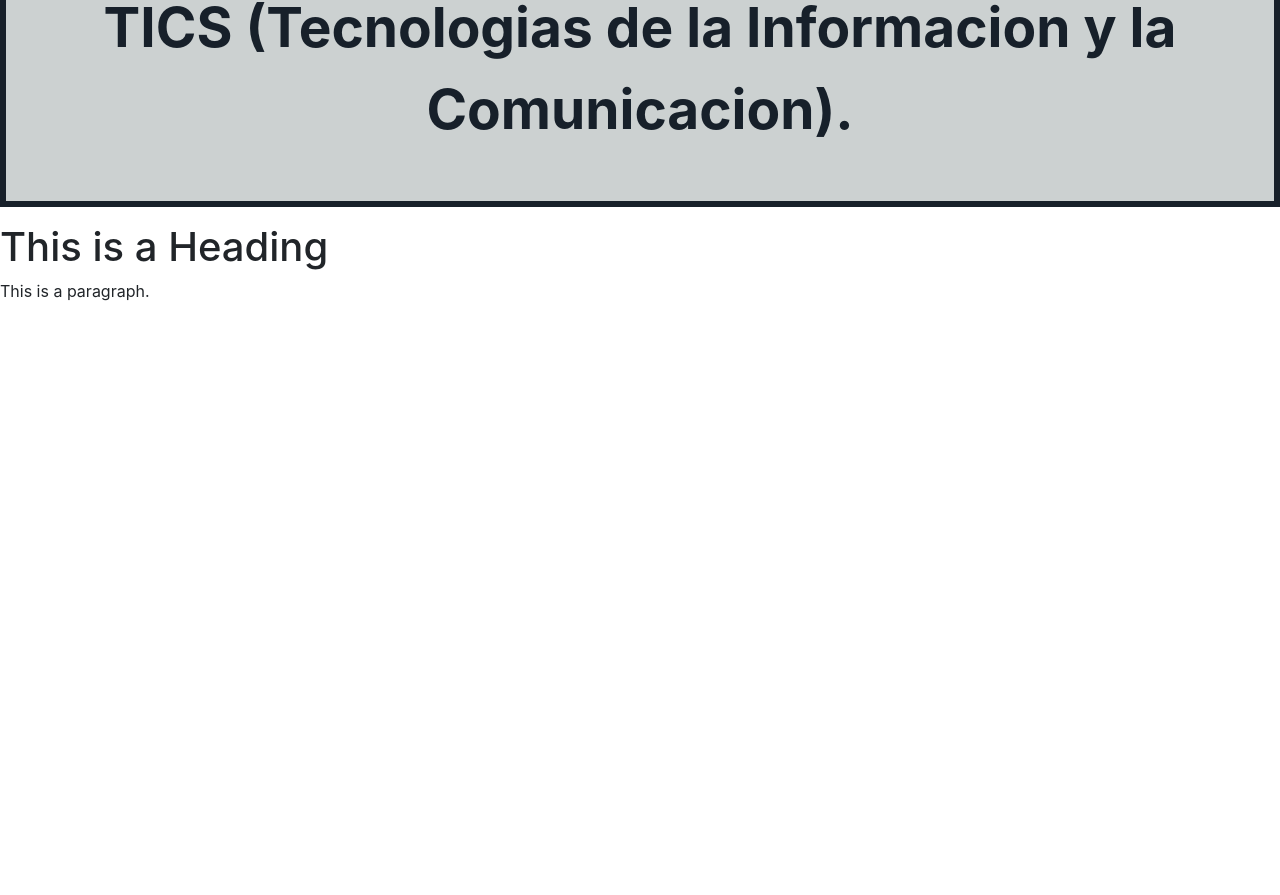
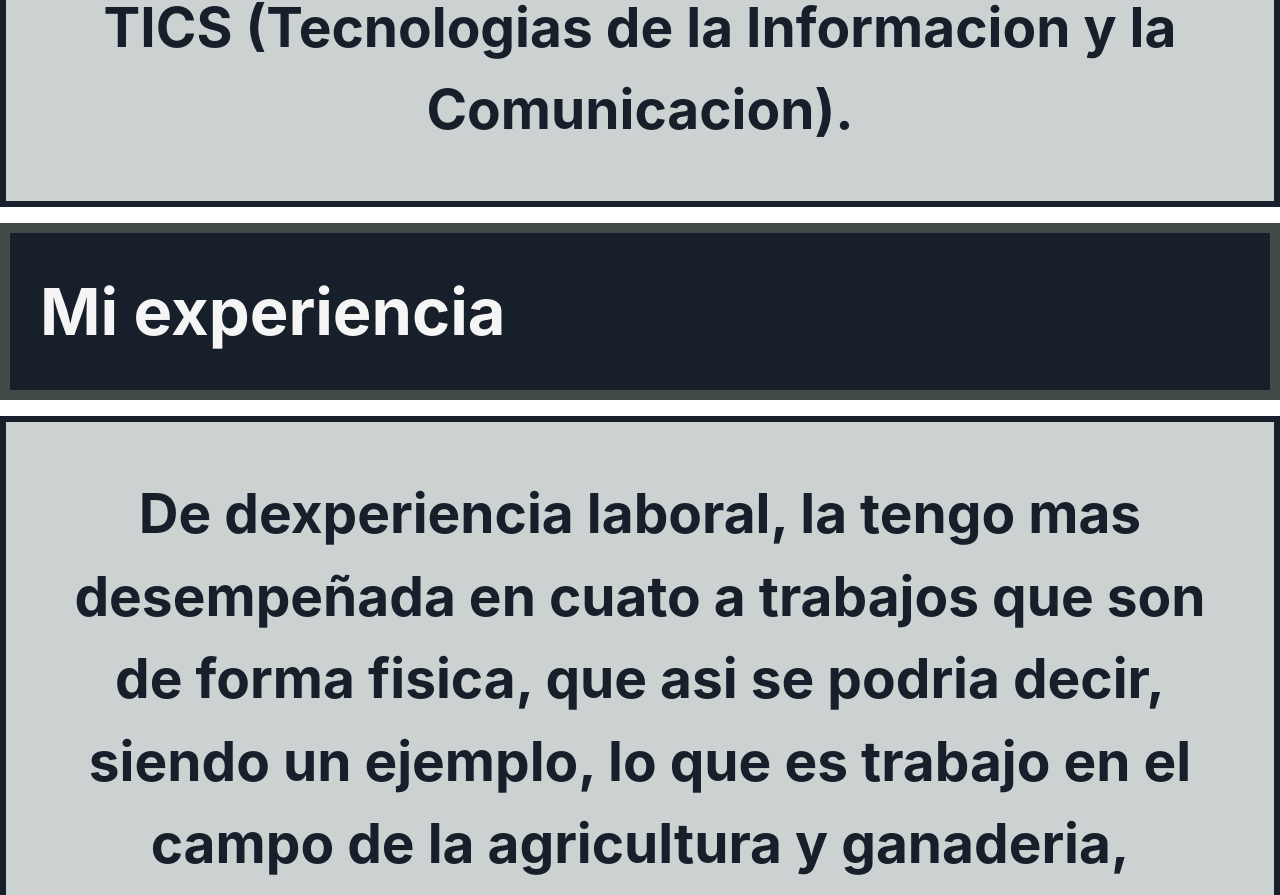
Before and after one commit to Alexherra/POO, a plain HTML site: page Unidad 2/Index.html in a window 1280 px wide. Shown: the part 1425-2320 px from the top of the page. Before the commit the page ends 1744 px from the top, so only its background shows below. Drawn offline with nearby package versions, Linux system fonts and the light colour scheme.

Commit message:
Se agrego experiencia al Index

```diff
--- a/Unidad 2/Index.html
+++ b/Unidad 2/Index.html
@@ -15,12 +15,15 @@
     <p style="background: #CCD1D1; color: #17202A; font-weight:bold; padding:50px; border:6px solid #17202A;text-align:center;font-size:55px;"> Soy Alejandro Herrera Ramos y tengo 19 años de edad, soy originario de Rincon de Romos, AGS, que es donde actualmente estoy viviendo; en una comunidad llamada Ejido Fresnillo perteneciente al ya antes mencionado.
         Actualmente soy estudiante del tecnologico de pabellon de arteaga, estoy cursando el 2º semestre de la ingeniera en TICS (Tecnologias de la Informacion y la Comunicacion).</p>
 
-    <title>Page Title</title>
+    <p style="background:#17202A; color:whitesmoke; font-weight:bold; padding:30px; border:10px solid #424949;text-align:start; font-size:65px;">Mi experiencia</p>
+    <p style="background: #CCD1D1; color: #17202A; font-weight:bold; padding:50px; border:6px solid #17202A;text-align:center;font-size:55px;">De dexperiencia laboral, la tengo mas desempeñada en cuato a trabajos que son de forma fisica, que asi se podria decir, siendo un ejemplo, lo que es trabajo en el campo de la agricultura y ganaderia, trabajos , donde se tiene que tratar a diversas personas como lo es el puesto de mesero y la de atender en una tienda de abarrotes ademas de la de una de ropa. Ademas contando con la experiencia de la limpieza completa de automoviles, siendo de forma interior y exterior, en cada uno de estos trabajos llegue a laborar de 1-4 meses, ya que por lo normal son trabajos en los que labora de forma temporal, siendo asi el que mas tiempo llego a laboral es el de agricultura y ganaderia, podria haber elaborado por mas tiempo en cada uno de los ya mensionados pero por motivos de los dueños de contratacion temporal no lo he podido hacer.</p>
+
+    <title></title>
 </head>
 <body>
 
-<h1>This is a Heading</h1>
-<p>This is a paragraph.</p>
+<h1></h1>
+<p>.</p>
 
 </body>
 </html>
```
